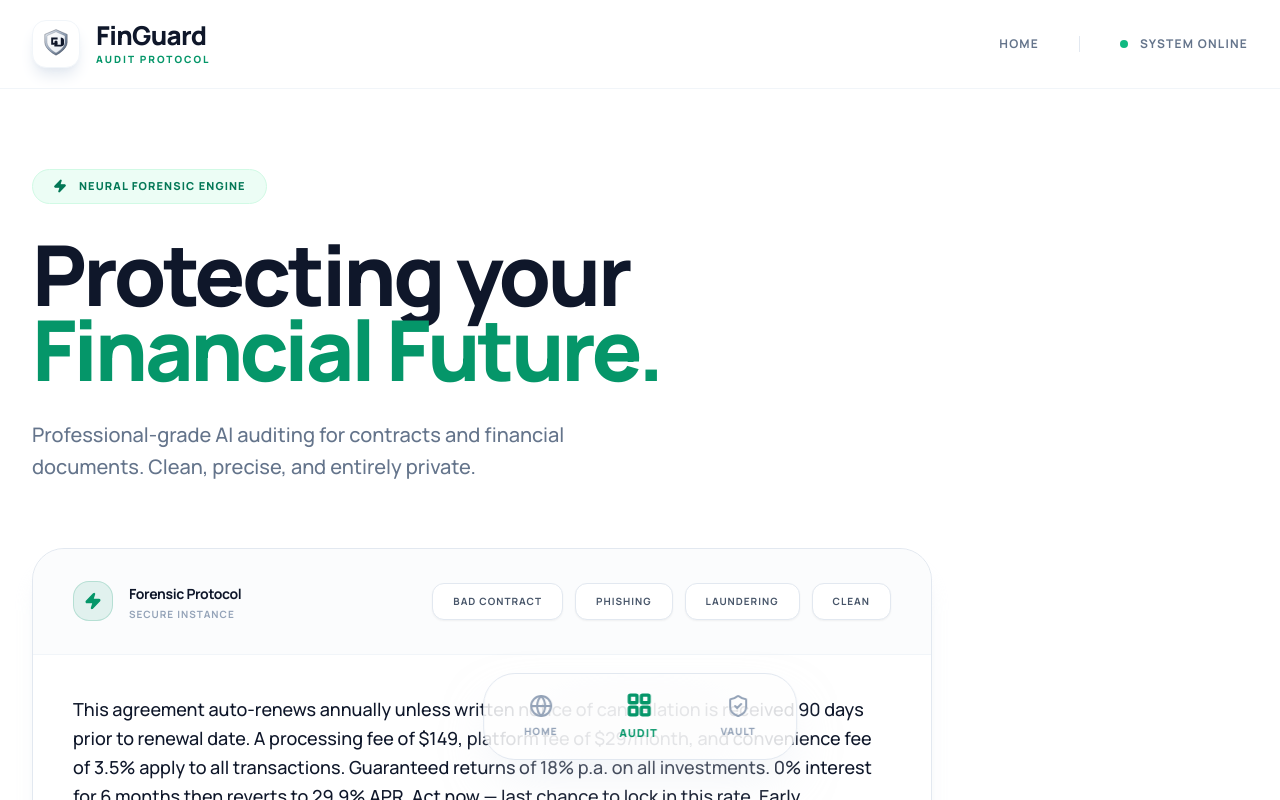
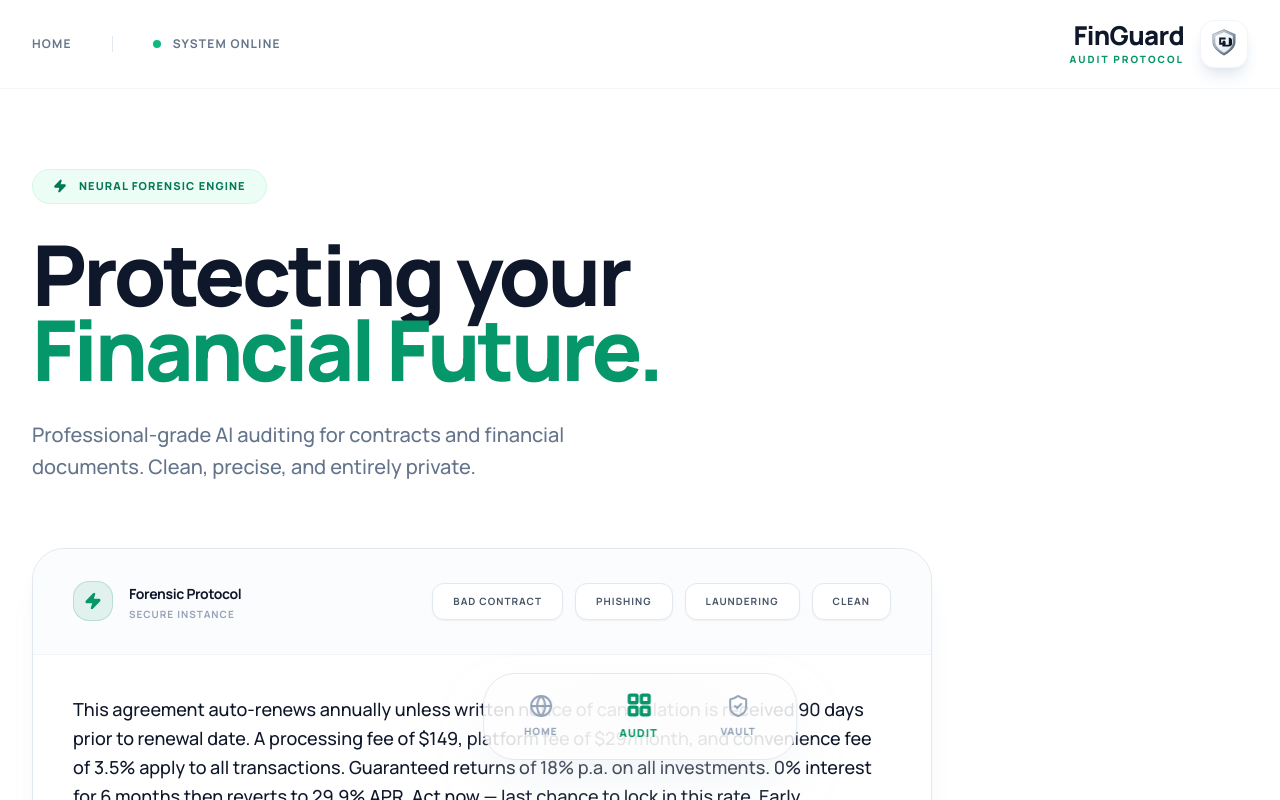
Before and after one commit to ctrl-Nix/FinGuard-AI-Auditor, a React (Vite) app in the folder frontend/: page / in a window 1280 px wide. Both pictures are taken after a click on the button "Start Secure Audit". Shown: the top 800 px of the page. Built offline with nearby package versions, Linux system fonts and the light colour scheme; no server answers.

Commit message:
Update WelcomeView button and move logo to top right

```diff
--- a/frontend/src/App.jsx
+++ b/frontend/src/App.jsx
@@ -95,19 +95,6 @@ export default function App() {
       {/* Finvera Light Header */}
       <nav className="sticky top-0 z-[100] bg-white/80 backdrop-blur-xl border-b border-slate-100 px-8 py-5">
         <div className="max-w-[1400px] mx-auto flex items-center justify-between">
-          <div
-            className="flex items-center gap-4 cursor-pointer group"
-            onClick={() => setShowWelcome(true)}
-          >
-            <div className="w-12 h-12 rounded-[14px] bg-white flex items-center justify-center shadow-lg shadow-slate-200 transition-transform group-hover:scale-105 border border-slate-100">
-              <img src={logo} alt="FinGuard" className="w-8 h-8" />
-            </div>
-            <div>
-              <h1 className="text-[26px] font-[800] tracking-tight leading-none text-[#0F172A]">FinGuard</h1>
-              <div className="text-[10px] font-[800] text-emerald-600 uppercase tracking-[0.2em] mt-1">Audit Protocol</div>
-            </div>
-          </div>
-
           <div className="hidden md:flex items-center gap-10">
             <button
               onClick={() => setShowWelcome(true)}
@@ -119,6 +106,19 @@ export default function App() {
             <div className="flex items-center gap-3">
               <div className="w-2 h-2 rounded-full bg-emerald-500"></div>
               <span className="text-[12px] font-bold text-slate-500 uppercase tracking-widest">System Online</span>
+            </div>
+          </div>
+
+          <div
+            className="flex items-center gap-4 cursor-pointer group"
+            onClick={() => setShowWelcome(true)}
+          >
+            <div>
+              <h1 className="text-[26px] font-[800] tracking-tight leading-none text-[#0F172A] text-right">FinGuard</h1>
+              <div className="text-[10px] font-[800] text-emerald-600 uppercase tracking-[0.2em] mt-1 text-right">Audit Protocol</div>
+            </div>
+            <div className="w-12 h-12 rounded-[14px] bg-white flex items-center justify-center shadow-lg shadow-slate-200 transition-transform group-hover:scale-105 border border-slate-100">
+              <img src={logo} alt="FinGuard" className="w-8 h-8" />
             </div>
           </div>
         </div>
--- a/frontend/src/components/WelcomeView.jsx
+++ b/frontend/src/components/WelcomeView.jsx
@@ -29,6 +29,14 @@ export default function WelcomeView({ onEnter }) {
 
       {/* 1. HERO SECTION */}
       <section className="relative min-h-screen flex flex-col items-center justify-center p-10 text-center">
+        {/* Branding top right */}
+        <div className="absolute top-10 right-10 flex items-center gap-4 z-[100]">
+           <span className="text-[20px] font-[800] tracking-tight text-[#0F172A]">FinGuard</span>
+           <div className="w-10 h-10 rounded-[12px] bg-white border border-slate-100 shadow-md flex items-center justify-center">
+              <img src={logo} alt="FinGuard" className="w-6 h-6" />
+           </div>
+        </div>
+
         {/* Soft Emerald Glows */}
         <div className="absolute inset-0 z-0 overflow-hidden">
           <div className="absolute top-[-10%] left-[-5%] w-[60%] h-[60%] bg-emerald-50 rounded-full blur-[120px] opacity-60" />
@@ -58,7 +66,7 @@ export default function WelcomeView({ onEnter }) {
 
           <p className="text-[20px] md:text-[26px] text-slate-500 font-medium max-w-[800px] mx-auto leading-relaxed mb-16 tracking-tight">
             Stop fraud and structural vulnerabilities before they impact your bottom line. <br className="hidden md:block" />
-            Professional-grade forensics, built for modern business.
+            Professional-grade forensics, built for everyone.
           </p>
 
           <div className="flex flex-col md:flex-row items-center justify-center gap-6">
@@ -69,7 +77,10 @@ export default function WelcomeView({ onEnter }) {
               Start Secure Audit
               <ArrowRight size={26} />
             </button>
-            <button className="finvera-btn-secondary !px-14 !py-7 !text-[20px] border border-slate-200 shadow-sm">
+            <button
+              onClick={() => document.getElementById('features').scrollIntoView({ behavior: 'smooth' })}
+              className="finvera-btn-secondary !px-14 !py-7 !text-[20px] border border-slate-200 shadow-sm"
+            >
               View Capabilities
             </button>
           </div>
@@ -95,6 +106,7 @@ export default function WelcomeView({ onEnter }) {
 
       {/* 3. VALUE PROPOSITION */}
       <motion.section
+        id="features"
         initial="hidden"
         whileInView="visible"
         viewport={{ once: true, margin: "-100px" }}
```
